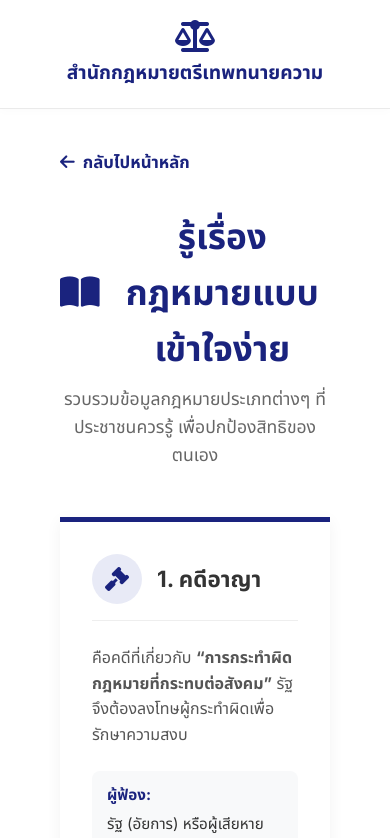
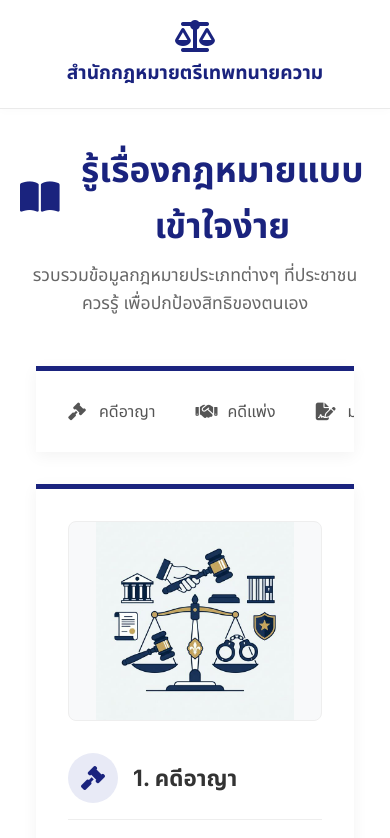
Before and after one commit to suttiphod1234/law-treetep, a website built with Vite: page knowledge.html in a window 390 px wide. Shown: the top 838 px of the page. Built offline with nearby package versions, Linux system fonts and the light colour scheme.

Commit message:
อัพสก่วหกเฟเก

```diff
--- a/knowledge.html
+++ b/knowledge.html
@@ -10,13 +10,61 @@
     <link rel="stylesheet" href="https://cdnjs.cloudflare.com/ajax/libs/font-awesome/6.4.0/css/all.min.css">
     <link rel="stylesheet" href="./style.css">
     <style>
+        html { scroll-behavior: smooth; }
         body {
             background-color: #f9fafb;
         }
-        .knowledge-page-container {
-            max-width: 900px;
+        .knowledge-layout {
+            display: flex;
+            max-width: 1200px;
             margin: 2rem auto;
-            padding: 2rem;
+            gap: 2rem;
+            padding: 0 1rem;
+            align-items: flex-start;
+        }
+
+        .knowledge-sidebar {
+            width: 250px;
+            flex-shrink: 0;
+            position: sticky;
+            top: 2rem;
+        }
+
+        .sidebar-menu {
+            background: white;
+            padding: 1.5rem 1rem;
+            border-radius: var(--radius-lg);
+            box-shadow: 0 4px 15px rgba(0,0,0,0.05);
+            border-top: 5px solid var(--primary-color);
+        }
+
+        .sidebar-menu a {
+            display: flex;
+            align-items: center;
+            gap: 12px;
+            padding: 12px 15px;
+            color: #555;
+            text-decoration: none;
+            font-weight: 500;
+            border-radius: 8px;
+            transition: all 0.2s;
+            margin-bottom: 5px;
+        }
+
+        .sidebar-menu a:hover, .sidebar-menu a.active {
+            background-color: #f0f4f8;
+            color: var(--primary-color);
+        }
+
+        .sidebar-menu a i {
+            width: 20px;
+            text-align: center;
+            font-size: 1.1rem;
+        }
+
+        .knowledge-content {
+            flex-grow: 1;
+            min-width: 0;
         }
 
         .knowledge-header {
@@ -207,9 +255,23 @@
         }
 
         @media (max-width: 768px) {
-            .knowledge-page-container {
-                padding: 1.5rem;
-                margin: 1rem;
+            .knowledge-layout {
+                flex-direction: column;
+                margin: 1rem auto;
+            }
+            .knowledge-sidebar {
+                width: 100%;
+                position: static;
+            }
+            .sidebar-menu {
+                display: flex;
+                overflow-x: auto;
+                padding: 1rem;
+                white-space: nowrap;
+            }
+            .sidebar-menu a {
+                margin-bottom: 0;
+                margin-right: 10px;
             }
             .youtube-section {
                 padding: 2rem 1.5rem;
@@ -222,25 +284,36 @@
         <header class="app-header">
             <div class="logo">
                 <i class="fas fa-balance-scale"></i>
-                <h2>สำนักกฎหมายตรีเทพทนายความ</h2>
+                <a href="index.html" style="text-decoration: none; color: inherit;">
+                    <h2>สำนักกฎหมายตรีเทพทนายความ</h2>
+                </a>
             </div>
         </header>
 
         <main class="container">
-            <div class="knowledge-page-container">
+            <div class="knowledge-header" style="margin-top: 2rem;">
+                <h2><i class="fas fa-book-open"></i> รู้เรื่องกฎหมายแบบเข้าใจง่าย</h2>
+                <p>รวบรวมข้อมูลกฎหมายประเภทต่างๆ ที่ประชาชนควรรู้ เพื่อปกป้องสิทธิของตนเอง</p>
+            </div>
 
-                <div class="back-nav">
-                    <a href="index.html"><i class="fas fa-arrow-left"></i> กลับไปหน้าหลัก</a>
+            <div class="knowledge-layout">
+                <div class="knowledge-sidebar">
+                    <div class="sidebar-menu">
+                        <a href="#criminal"><i class="fas fa-gavel"></i> คดีอาญา</a>
+                        <a href="#civil"><i class="fas fa-handshake"></i> คดีแพ่ง</a>
+                        <a href="#inheritance"><i class="fas fa-file-signature"></i> มรดก</a>
+                        <a href="#land"><i class="fas fa-map-marked-alt"></i> ที่ดิน</a>
+                        <a href="#accident"><i class="fas fa-car-crash"></i> พ.ร.บ. อุบัติเหตุ</a>
+                        <a href="#seizure"><i class="fas fa-file-invoice-dollar"></i> ยึดทรัพย์</a>
+                        <a href="#breach"><i class="fas fa-file-excel"></i> ผิดสัญญา</a>
+                    </div>
                 </div>
 
-                <div class="knowledge-header">
-                    <h2><i class="fas fa-book-open"></i> รู้เรื่องกฎหมายแบบเข้าใจง่าย</h2>
-                    <p>รวบรวมข้อมูลกฎหมายประเภทต่างๆ ที่ประชาชนควรรู้ เพื่อปกป้องสิทธิของตนเอง</p>
-                </div>
-
-                <div class="knowledge-grid">
+                <div class="knowledge-content">
+                    <div class="knowledge-grid">
                     <!-- 1. คดีอาญา -->
-                    <div class="knowledge-card">
+                    <div class="knowledge-card" id="criminal" style="scroll-margin-top: 100px;">
+                        <img src="assets/illustrations/criminal_law_illustration_1774375090018.png" alt="คดีอาญา ภาพประกอบ" style="width: 100%; height: 200px; object-fit: contain; margin-bottom: 1.5rem; background-color: #f8f9fa; border-radius: 8px; border: 1px solid #eee;">
                         <div class="card-header">
                             <div class="card-icon"><i class="fas fa-gavel"></i></div>
                             <h3 class="card-title">1. คดีอาญา</h3>
@@ -268,7 +341,8 @@
                     </div>
 
                     <!-- 2. คดีแพ่ง -->
-                    <div class="knowledge-card">
+                    <div class="knowledge-card" id="civil" style="scroll-margin-top: 100px;">
+                        <img src="assets/illustrations/civil_law_illustration_1774375104914.png" alt="คดีแพ่ง ภาพประกอบ" style="width: 100%; height: 200px; object-fit: contain; margin-bottom: 1.5rem; background-color: #f8f9fa; border-radius: 8px; border: 1px solid #eee;">
                         <div class="card-header">
                             <div class="card-icon"><i class="fas fa-handshake"></i></div>
                             <h3 class="card-title">2. คดีแพ่ง</h3>
@@ -296,7 +370,8 @@
                     </div>
 
                     <!-- 3. คดีมรดก -->
-                    <div class="knowledge-card">
+                    <div class="knowledge-card" id="inheritance" style="scroll-margin-top: 100px;">
+                        <img src="assets/illustrations/inheritance_law_illustration_1774375137855.png" alt="คดีมรดก ภาพประกอบ" style="width: 100%; height: 200px; object-fit: contain; margin-bottom: 1.5rem; background-color: #f8f9fa; border-radius: 8px; border: 1px solid #eee;">
                         <div class="card-header">
                             <div class="card-icon"><i class="fas fa-file-signature"></i></div>
                             <h3 class="card-title">3. คดีมรดก</h3>
@@ -323,7 +398,8 @@
                     </div>
 
                     <!-- 4. คดีที่ดิน -->
-                    <div class="knowledge-card">
+                    <div class="knowledge-card" id="land" style="scroll-margin-top: 100px;">
+                        <img src="assets/illustrations/land_law_illustration_1774375152937.png" alt="คดีที่ดิน ภาพประกอบ" style="width: 100%; height: 200px; object-fit: contain; margin-bottom: 1.5rem; background-color: #f8f9fa; border-radius: 8px; border: 1px solid #eee;">
                         <div class="card-header">
                             <div class="card-icon"><i class="fas fa-map-marked-alt"></i></div>
                             <h3 class="card-title">4. คดีที่ดิน</h3>
@@ -350,7 +426,8 @@
                     </div>
 
                     <!-- 5. พ.ร.บ. อุบัติเหตุ -->
-                    <div class="knowledge-card">
+                    <div class="knowledge-card" id="accident" style="scroll-margin-top: 100px;">
+                        <img src="assets/illustrations/accident_law_illustration_1774375167528.png" alt="พ.ร.บ. อุบัติเหตุ ภาพประกอบ" style="width: 100%; height: 200px; object-fit: contain; margin-bottom: 1.5rem; background-color: #f8f9fa; border-radius: 8px; border: 1px solid #eee;">
                         <div class="card-header">
                             <div class="card-icon"><i class="fas fa-car-crash"></i></div>
                             <h3 class="card-title">5. พ.ร.บ. อุบัติเหตุ (ประกันรถ)</h3>
@@ -376,7 +453,8 @@
                     </div>
 
                     <!-- 6. การยึดทรัพย์ -->
-                    <div class="knowledge-card">
+                    <div class="knowledge-card" id="seizure" style="scroll-margin-top: 100px;">
+                        <img src="assets/illustrations/seizure_law_illustration_1774375197916.png" alt="การยึดทรัพย์ ภาพประกอบ" style="width: 100%; height: 200px; object-fit: contain; margin-bottom: 1.5rem; background-color: #f8f9fa; border-radius: 8px; border: 1px solid #eee;">
                         <div class="card-header">
                             <div class="card-icon"><i class="fas fa-file-invoice-dollar"></i></div>
                             <h3 class="card-title">6. การยึดทรัพย์</h3>
@@ -402,7 +480,8 @@
                     </div>
 
                     <!-- 7. ผิดสัญญา -->
-                    <div class="knowledge-card">
+                    <div class="knowledge-card" id="breach" style="scroll-margin-top: 100px;">
+                        <img src="assets/illustrations/breach_law_illustration_1774375218181.png" alt="ผิดสัญญา ภาพประกอบ" style="width: 100%; height: 200px; object-fit: contain; margin-bottom: 1.5rem; background-color: #f8f9fa; border-radius: 8px; border: 1px solid #eee;">
                         <div class="card-header">
                             <div class="card-icon"><i class="fas fa-file-excel"></i></div>
                             <h3 class="card-title">7. ผิดสัญญา</h3>
```
Also changed, not shown: assets/illustrations/accident_law_illustration_1774375167528.png (added), assets/illustrations/breach_law_illustration_1774375218181.png (added), assets/illustrations/civil_law_illustration_1774375104914.png (added), assets/illustrations/criminal_law_illustration_1774375090018.png (added), assets/illustrations/inheritance_law_illustration_1774375137855.png (added), assets/illustrations/land_law_illustration_1774375152937.png (added), assets/illustrations/seizure_law_illustration_1774375197916.png (added).
